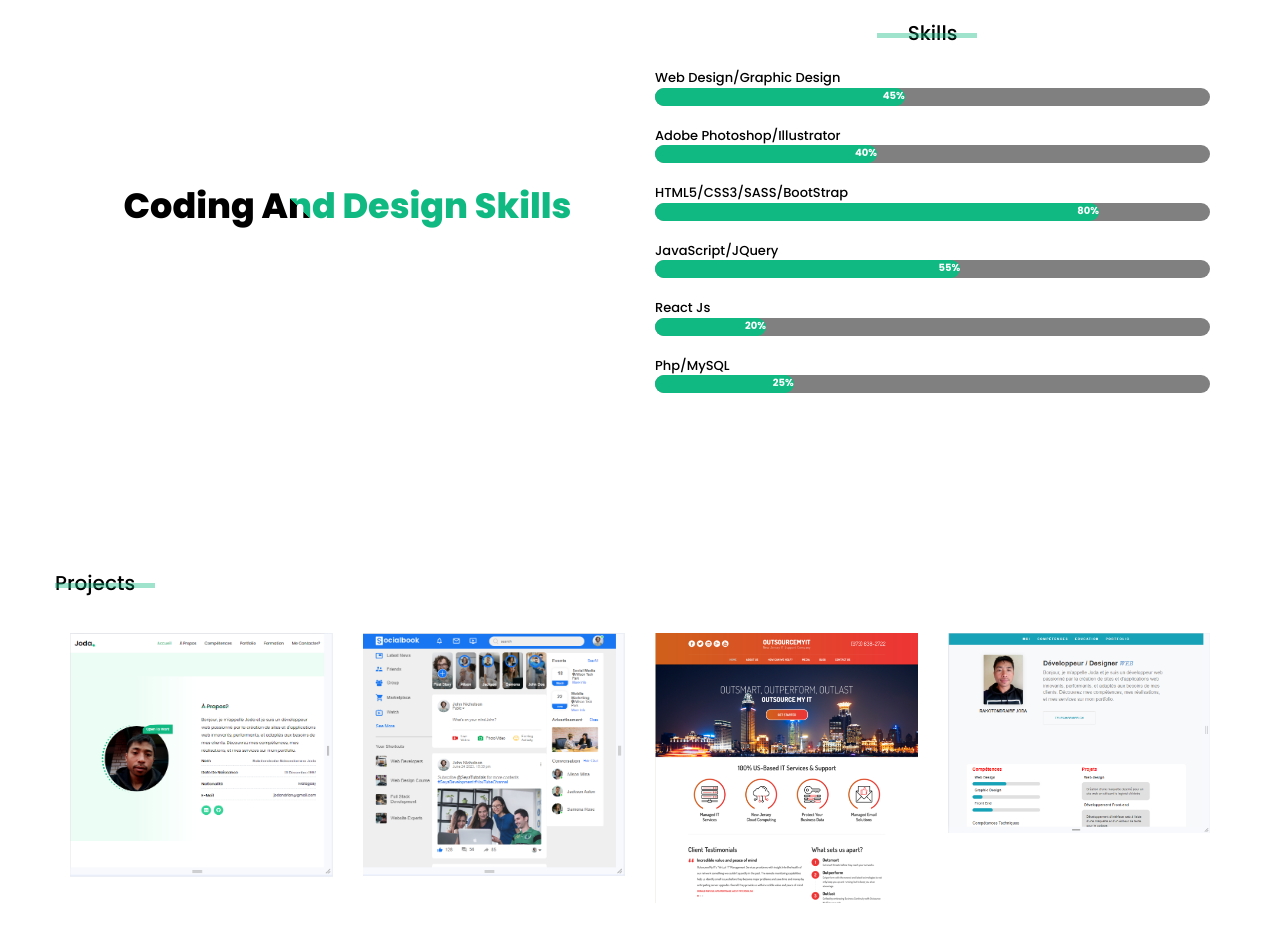
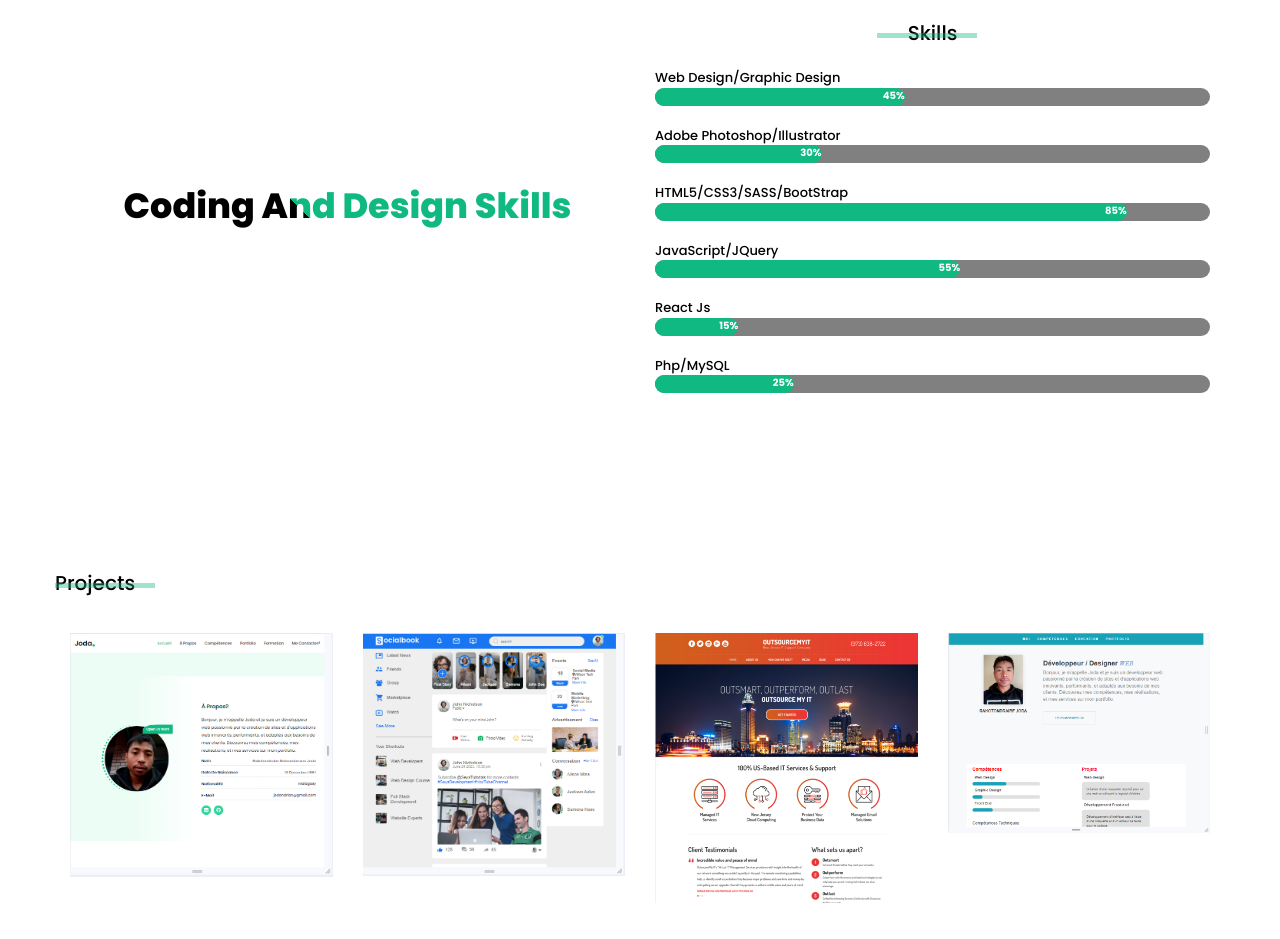
Before and after one commit to jodandrian/cv-responsive-portfolio, a website: page index.html in a window 1280 px wide. Shown: the part 1494-2433 px from the top of the page. Drawn offline with nearby package versions, Linux system fonts and the light colour scheme.

Commit message:
Commit into index

```diff
--- a/index.html
+++ b/index.html
@@ -197,14 +197,14 @@
                         </div>
                         <p class="progress__title">adobe photoshop/illustrator</p>
                         <div class="progress">
-                            <div class="progress__bar" data-progress="40">
-                                <span>40%</span>
+                            <div class="progress__bar" data-progress="30">
+                                <span>30%</span>
                             </div>
                         </div>
                         <p class="progress__title">HTML5/CSS3/SASS/BootStrap</p>
                         <div class="progress">
-                            <div class="progress__bar" data-progress="80">
-                                <span>80%</span>
+                            <div class="progress__bar" data-progress="85">
+                                <span>85%</span>
                             </div>
                         </div>
                         <p class="progress__title">javaScript/JQuery</p>
@@ -215,8 +215,8 @@
                         </div>
                         <p class="progress__title">react js</p>
                         <div class="progress">
-                            <div class="progress__bar" data-progress="20">
-                                <span>20%</span>
+                            <div class="progress__bar" data-progress="15">
+                                <span>15%</span>
                             </div>
                         </div>
                         <p class="progress__title">php/mySQL</p>
```
